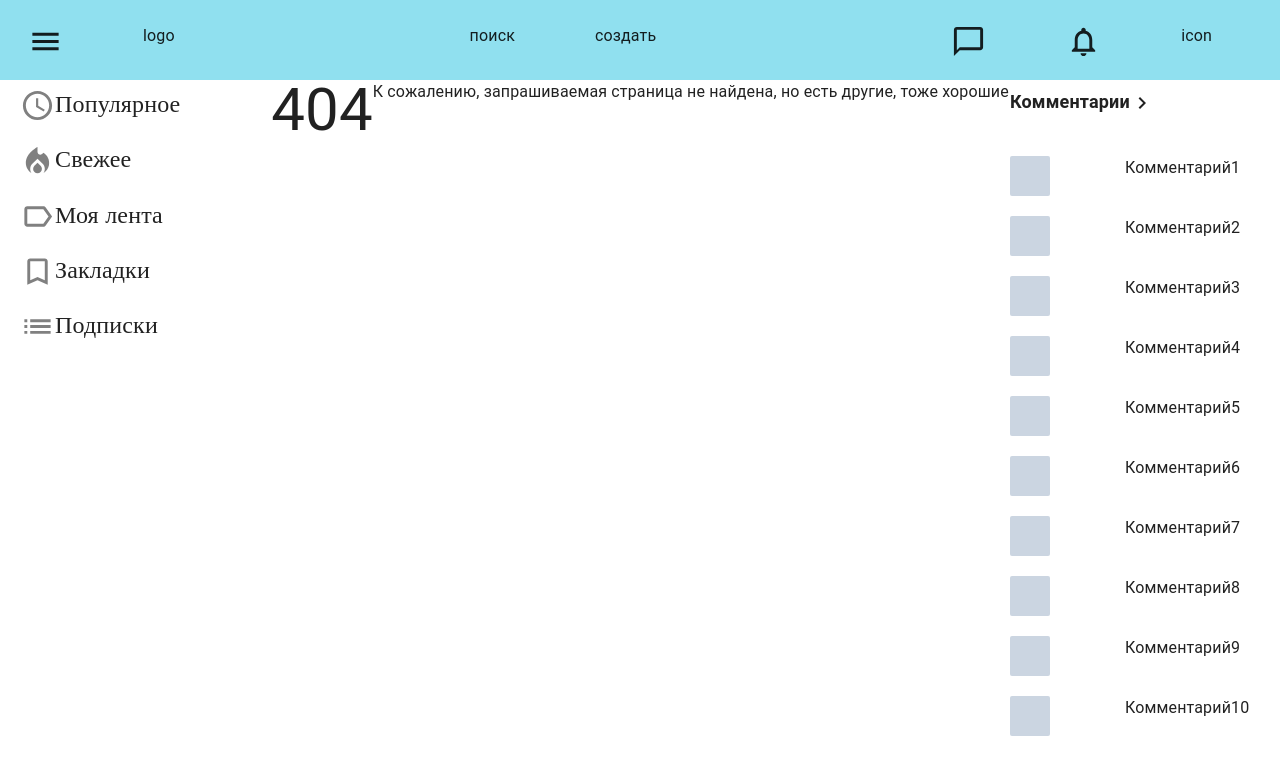
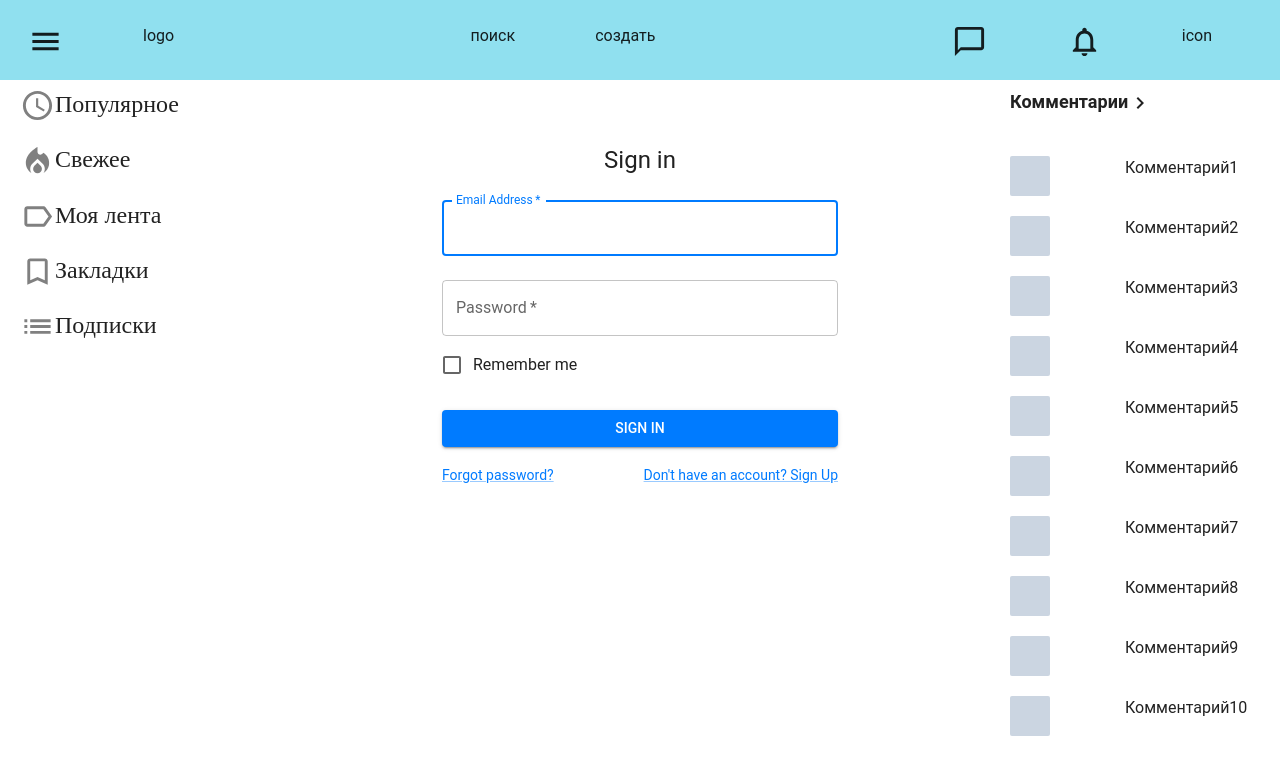
Before and after one commit to turandott/Forum, a Next.js app: page /login in a window 1280 px wide. Before the commit this address had no page. Shown: the top 774 px of the page. Built offline with nearby package versions, Linux system fonts and the light colour scheme; a web font is replaced by a local one.

Commit message:
Add login page

```diff
--- /dev/null
+++ b/src/app/login/page.tsx
@@ -0,0 +1,86 @@
+"use client";
+import React, { FunctionComponent } from 'react';
+import Button from '@mui/material/Button';
+import TextField from '@mui/material/TextField';
+import FormControlLabel from '@mui/material/FormControlLabel';
+import Checkbox from '@mui/material/Checkbox';
+import Link from '@mui/material/Link';
+import Grid from '@mui/material/Grid';
+import Box from '@mui/material/Box';
+import Typography from '@mui/material/Typography';
+import Container from '@mui/material/Container';
+
+type Props = {};
+
+const LoginPage: FunctionComponent<Props> = () => {
+  const handleSubmit = (event: React.FormEvent<HTMLFormElement>) => {
+    event.preventDefault();
+    const data = new FormData(event.currentTarget);
+    console.log({
+      email: data.get('email'),
+      password: data.get('password'),
+    });
+  };
+
+  return (
+    <div className="w-full main md:w-[950px] relative self-center">
+      <Container component="main" maxWidth="xs">
+        <Box
+          sx={{
+            marginTop: 8,
+            display: 'flex',
+            flexDirection: 'column',
+            alignItems: 'center',
+          }}
+        >
+          <Typography component="h1" variant="h5">
+            Sign in
+          </Typography>
+          <Box component="form" onSubmit={handleSubmit} noValidate sx={{ mt: 1 }}>
+            <TextField
+              margin="normal"
+              required
+              fullWidth
+              id="email"
+              label="Email Address"
+              name="email"
+              autoComplete="email"
+              autoFocus
+            />
+            <TextField
+              margin="normal"
+              required
+              fullWidth
+              name="password"
+              label="Password"
+              type="password"
+              id="password"
+              autoComplete="current-password"
+            />
+            <FormControlLabel
+              control={<Checkbox value="remember" color="primary" />}
+              label="Remember me"
+            />
+            <Button type="submit" fullWidth variant="contained" sx={{ mt: 3, mb: 2 }}>
+              Sign In
+            </Button>
+            <Grid container>
+              <Grid item xs>
+                <Link href="#" variant="body2">
+                  Forgot password?
+                </Link>
+              </Grid>
+              <Grid item>
+                <Link href="#" variant="body2">
+                  {"Don't have an account? Sign Up"}
+                </Link>
+              </Grid>
+            </Grid>
+          </Box>
+        </Box>
+      </Container>
+    </div>
+  );
+};
+
+export default LoginPage;
--- a/src/app/theme/themes.tsx
+++ b/src/app/theme/themes.tsx
@@ -19,4 +19,15 @@ export const theme = createTheme({
       },
     },
   },
+  palette: {
+    primary: {
+      main: '#007bff',
+    },
+    secondary: {
+      main: '#6c757d',
+    },
+  },
+  typography: {
+    fontFamily: 'Roboto, sans-serif',
+  },
 });
--- a/tailwind.config.js
+++ b/tailwind.config.js
@@ -7,11 +7,6 @@ module.exports = {
   ],
   theme: {
     extend: {
-      backgroundImage: {
-        // 'gradient-radial': 'radial-gradient(var(--tw-gradient-stops))',
-        // 'gradient-conic':
-        //   'conic-gradient(from 180deg at 50% 50%, var(--tw-gradient-stops))',
-      },
       colors: {
         'background': '#dfdfdf',
         'blue': '#90e0ef',
@@ -19,6 +14,12 @@ module.exports = {
         'grey': '#848B9A',
         'navy-blue': '#1560BD',
       },
+      // fontFamily: {
+      //   montserrat: ['Montserrat', 'sans-serif'],
+      // },
+      // fontWeight: {
+      //   'montserrat-light': 300,
+      // },
       screens: {
         "s": "400px",
         sm: "640px",
```
Also changed, not shown: package.json (+7 -3 lines), 1 other file (tests, documents, lock files or other folders).
